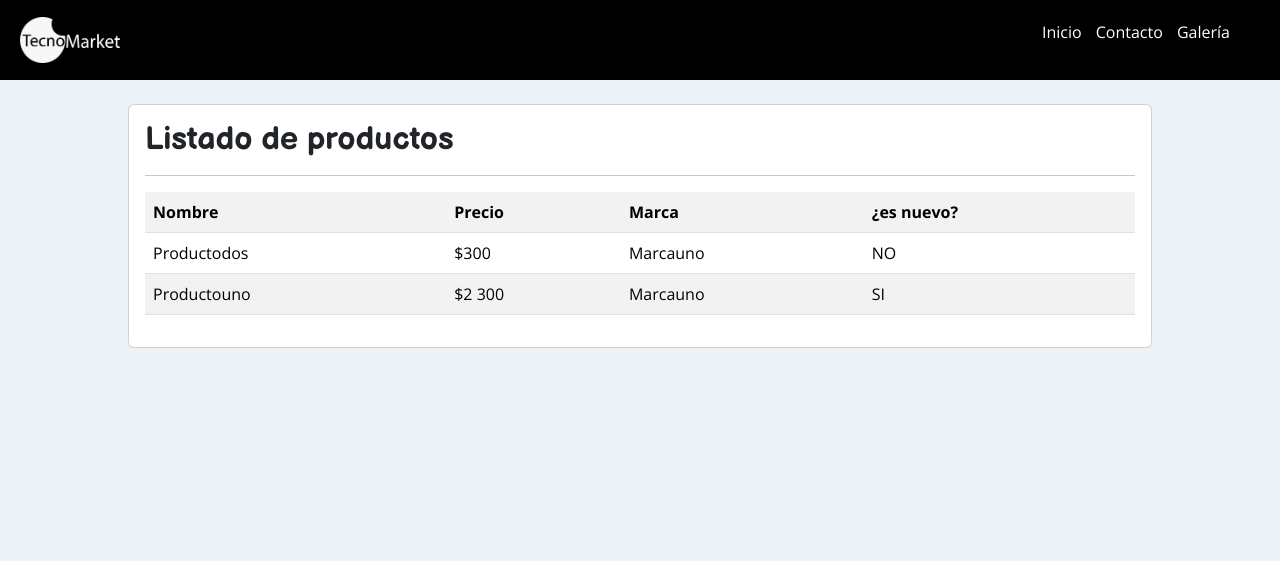
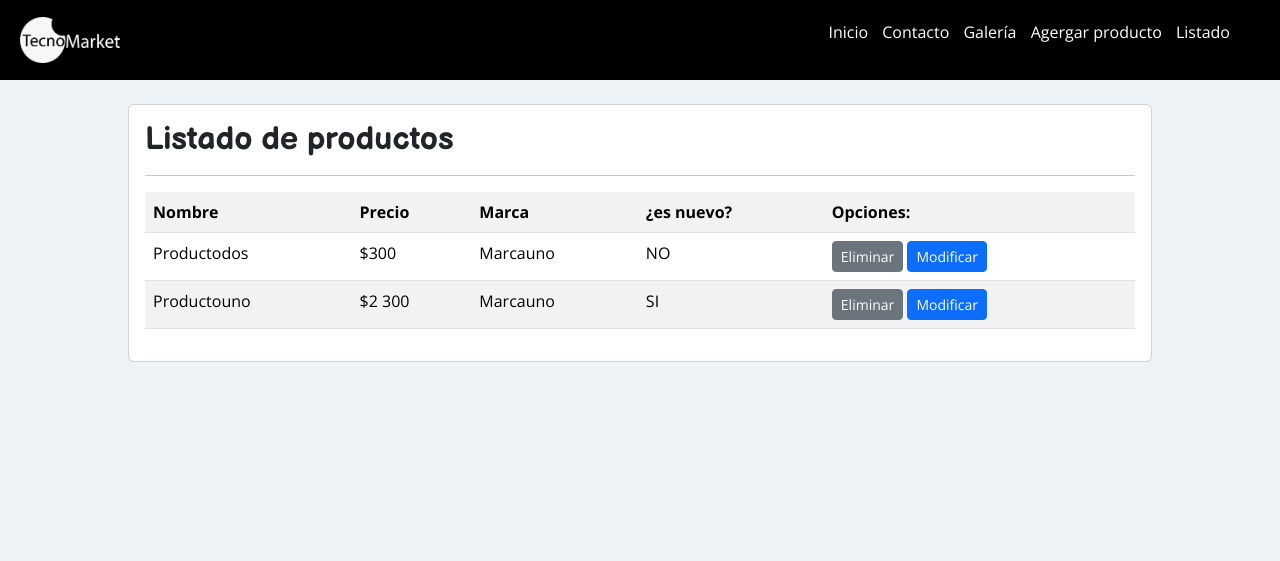
Before and after one commit to enriquefuenzalida/primesuit_newbegin, a Django app: page /Listar-producto/ in a window 1280 px wide. Shown: the top 561 px of the page. Run offline with Django 4.2, Linux system fonts and the light colour scheme; data comes from the database, SQL or seed files in the repository; both versions use the stored data as it was after the commit; some libraries are stand-ins or nearby versions.

Commit message:
final video 10

```diff
--- a/app/templates/app/base.html
+++ b/app/templates/app/base.html
@@ -35,6 +35,8 @@
                         <a href="{% url 'contacto' %}">Contacto</a>
                     </li>
                     <li><a href="{% url 'galeria' %}">Galería</a></li>
+                    <li><a href="{% url 'agregar_producto' %}">Agergar producto</a></li>
+                    <li><a href="{% url 'Listar_producto' %}">Listado</a></li>
                 </ul>
             </nav>
 
--- a/app/templates/app/producto/editar.html
+++ /dev/null
@@ -1 +0,0 @@
-{ % extends 'app/base.htlml' %}
--- a/app/templates/app/producto/listar.html
+++ b/app/templates/app/producto/listar.html
@@ -13,6 +13,7 @@
                 <th>Precio</th>
                 <th>Marca</th>
                 <th>¿es nuevo?</th>
+                <th>Opciones:</th>
 
             </tr>
             {% for p in productos %}
@@ -28,6 +29,10 @@
                     {% endif %}
 
                 </td>
+                <td>
+                    <a href="{% url 'Eliminar_producto' p.id %}" class="btn btn-secondary btn-sm">Eliminar</a>
+                    <a href="{% url 'Modificar_producto' p.id %}" class="btn btn-primary btn-sm">Modificar</a>
+                </td>
             </tr>
             {% endfor %}
 
--- a/app/urls.py
+++ b/app/urls.py
@@ -1,5 +1,5 @@
 from django.urls import path
-from .views import home, contacto, galeria, agregar_producto, Listar_producto
+from .views import home, contacto, galeria, agregar_producto, Listar_producto, Modificar_producto, Eliminar_producto
 
 urlpatterns = [
     path('', home, name="home"),
@@ -7,4 +7,6 @@
     path('galeria/', galeria, name="galeria"),
     path('agregar-producto/', agregar_producto, name="agregar_producto"),
     path('Listar-producto/', Listar_producto, name="Listar_producto"),
+    path('Modificar-producto/<id>/', Modificar_producto, name="Modificar_producto"),
+    path('Eliminar-producto/<id>/', Eliminar_producto, name="Eliminar_producto"),
 ]
--- a/app/views.py
+++ b/app/views.py
@@ -1,4 +1,4 @@
-from django.shortcuts import render
+from django.shortcuts import render, redirect, get_object_or_404
 from .models import Producto
 from .forms import ContactoForm, ProductoForms
 
@@ -52,3 +52,24 @@
     }
 
     return render(request,'app/producto/listar.html', data)
+
+def Modificar_producto(request, id):
+
+    producto = get_object_or_404(Producto, id=id)
+    data = {
+        'form':ProductoForms(instance=producto)
+    }
+    if request.method == "POST":
+        formulario = ProductoForms(data=request.POST,instance=producto, files=request.FILES)
+        if formulario.is_valid():
+            formulario.save()
+            return redirect(to="Listar_producto")
+        data["form"] = formulario
+
+
+    return render(request,'app/producto/modificar.html',data)
+
+def Eliminar_producto(request, id):
+    producto = get_object_or_404(Producto, id=id)
+    producto.delete()
+    return redirect(to="Listar_producto")
```
Also changed, not shown: app/templates/app/producto/modificar.html (added, +30 -0 lines), db.sqlite3, media/productos/a-brain-riding-a-rocketship_lH1nDW4.jpg (added).
